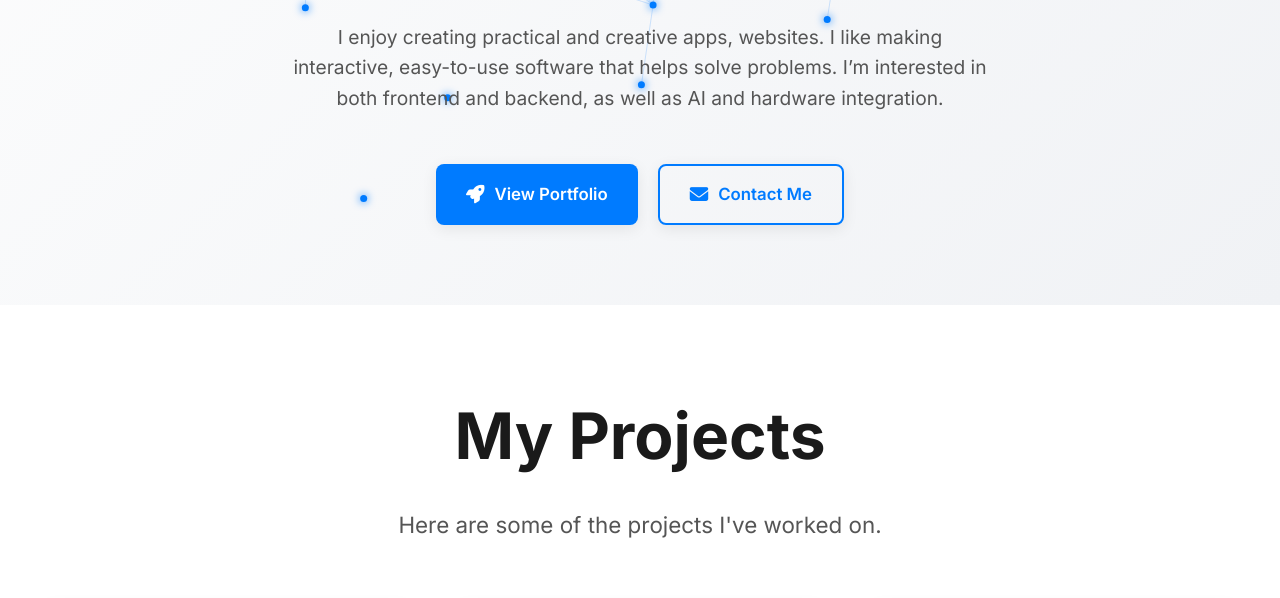
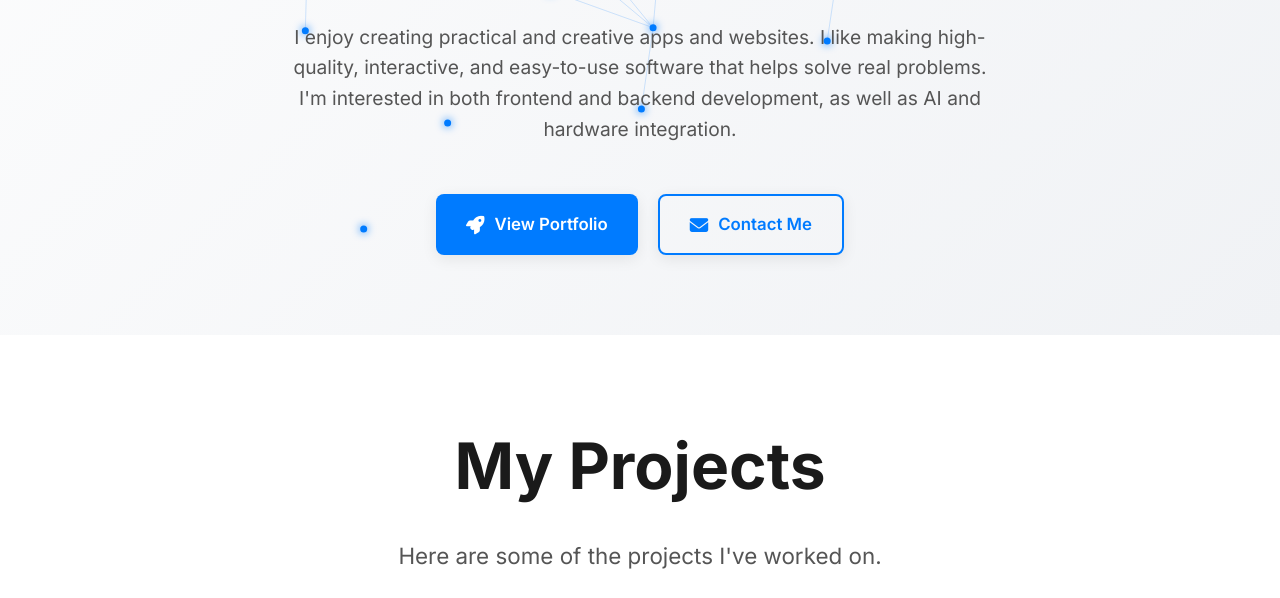
Before and after one commit to julencruz/personal-portfolio, a plain HTML site: page index.html in a window 1280 px wide. Shown: the part 656-1254 px from the top of the page. Drawn offline with Linux system fonts and the light colour scheme.

Commit message:
fix text

```diff
--- a/index.html
+++ b/index.html
@@ -52,7 +52,7 @@
       <h1 data-i18n="heroGreeting">Hola, soy <span>Julen Cruz Gómez</span></h1>
       <p class="hero-subtitle" data-i18n="heroSubtitle">Ingeniero de Software</p>
       <p class="hero-description" data-i18n="heroDescription">
-        Me gusta crear apps y webs prácticas y creativas. Disfruto haciendo software interactivo y fácil de usar que ayude a resolver problemas. Me interesa tanto el frontend y el backend como la IA y la integración con hardware.
+        Me gusta crear apps y webs prácticas y creativas. Disfruto haciendo software de calidad,  interactivo y fácil de usar que ayude a resolver problemas. Me interesa tanto el frontend y el backend como la IA y la integración con hardware.
       </p>
       <div class="hero-buttons">
         <a href="#projects" class="cta-button primary">
--- a/js/script.js
+++ b/js/script.js
@@ -10,7 +10,7 @@ document.addEventListener('DOMContentLoaded', () => {
             navContact: "Contacto",
             heroGreeting: "Hola, soy <span>Julen Cruz Gómez</span>",
             heroSubtitle: "Ingeniero de Software",
-            heroDescription: "Me gusta crear apps y webs prácticas y creativas. Disfruto haciendo software interactivo y fácil de usar que ayude a resolver problemas. Me interesa tanto el frontend y el backend como la IA y la integración con hardware.",
+            heroDescription: "Me gusta crear apps y webs prácticas y creativas. Disfruto haciendo software de calidad, interactivo y fácil de usar que ayude a resolver problemas. Me interesa tanto el frontend y el backend como la IA y la integración con hardware.",
             heroPortfolio: "Ver Portfolio",
             heroContact: "Contactar",
             projectsTitle: "Mis Proyectos",
@@ -61,7 +61,7 @@ document.addEventListener('DOMContentLoaded', () => {
             navContact: "Contact",
             heroGreeting: "Hi, I'm <span>Julen Cruz Gómez</span>",
             heroSubtitle: "Software Engineer",
-            heroDescription: "I enjoy creating practical and creative apps, websites. I like making interactive, easy-to-use software that helps solve problems. I’m interested in both frontend and backend, as well as AI and hardware integration.",
+            heroDescription: "I enjoy creating practical and creative apps and websites. I like making high-quality, interactive, and easy-to-use software that helps solve real problems. I'm interested in both frontend and backend development, as well as AI and hardware integration.",
             heroPortfolio: "View Portfolio",
             heroContact: "Contact Me",
             projectsTitle: "My Projects",
```
